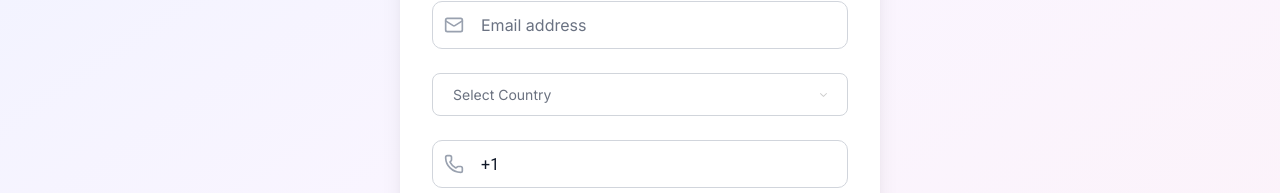
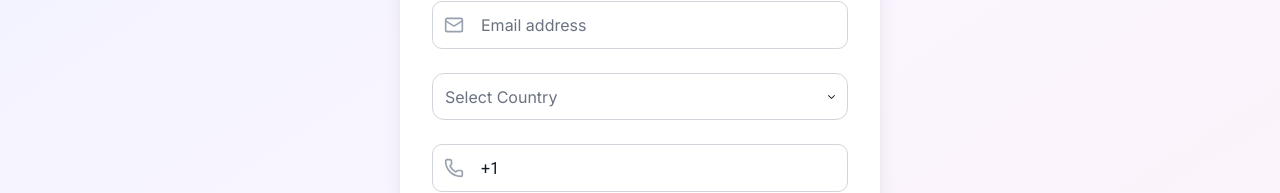
Before and after one commit to Princewill-Nanakumor/Zodashield, a Next.js app: page /signup in a window 1280 px wide. Shown: the part 350-543 px from the top of the page. Built offline with nearby package versions, Linux system fonts and the light colour scheme; no server answers.

Commit message:
fixed signup input form

```diff
--- a/src/components/authComponents/SelectedCountry.tsx
+++ b/src/components/authComponents/SelectedCountry.tsx
@@ -1,5 +1,3 @@
-// src/components/authComponents/SelectedCountry.ts
-
 import Select, {
   StylesConfig,
   OptionProps,
@@ -21,51 +19,101 @@ export interface SelectOption {
 
 export type { StylesConfig, OptionProps };
 
-// Helper to detect dark mode
-const isDark = () =>
-  typeof window !== "undefined" &&
-  window.matchMedia &&
-  window.matchMedia("(prefers-color-scheme: dark)").matches;
+// Helper to detect dark mode - reliable for Next.js
+const isDark = () => {
+  if (typeof window === "undefined") return false;
+  return document.documentElement.classList.contains("dark");
+};
 
 export const customStyles: StylesConfig<SelectOption, false> = {
+  container: (provided) => ({
+    ...provided,
+    width: "100%",
+    minWidth: 0,
+  }),
   control: (provided, state) => {
     const dark = isDark();
     return {
       ...provided,
-      appearance: "none",
-      borderRadius: "0.5rem",
-      borderWidth: "1px",
+      minHeight: "40px",
+      height: "40px",
+      borderRadius: "0.75rem",
+      borderWidth: state.isFocused ? "2px" : "1px",
       borderStyle: "solid",
       borderColor: state.isFocused
-        ? "transparent"
+        ? dark
+          ? "#818CF8"
+          : "#6366F1"
         : dark
-          ? "#374151" // dark:border-gray-600
-          : "#D1D5DB", // border-gray-300
-      backgroundColor: dark ? "#374151" : "white", // dark:bg-gray-700
-      color: dark ? "#F3F4F6" : "#111827", // dark:text-gray-100
-      paddingLeft: "0.75rem",
-      paddingRight: "0.75rem",
-      paddingTop: "0.5rem",
-      paddingBottom: "0.5rem",
-      fontSize: "0.875rem",
-      boxShadow: state.isFocused
-        ? dark
-          ? "0 0 0 2px #818CF8"
-          : "0 0 0 2px #6366F1"
-        : "none",
+          ? "#4B5563"
+          : "#D1D5DB",
+      backgroundColor: dark ? "#374151" : "#fff",
+      color: dark ? "#F3F4F6" : "#111827",
+      fontSize: "1rem",
+      fontFamily: inter.style.fontFamily,
+      boxShadow: "none",
       outline: "none",
-      minHeight: "auto",
       width: "100%",
       cursor: "pointer",
-      fontFamily: inter.style.fontFamily,
+      transition: "all 0.2s ease",
+      [`@media (min-width: 768px)`]: {
+        height: "47px", // for medium and larger screens
+      },
       "&:hover": {
         borderColor: state.isFocused
-          ? "transparent"
+          ? dark
+            ? "#818CF8"
+            : "#6366F1"
           : dark
-            ? "#374151"
+            ? "#4B5563"
             : "#D1D5DB",
       },
-      transition: "box-shadow 0.2s ease",
+    };
+  },
+
+  valueContainer: (provided) => ({
+    ...provided,
+    height: "40px",
+    padding: "0 0.75rem",
+    display: "flex",
+    alignItems: "center",
+    minWidth: 0,
+  }),
+  singleValue: (provided) => {
+    const dark = isDark();
+    return {
+      ...provided,
+      display: "flex",
+      alignItems: "center",
+      gap: "8px",
+      fontSize: "1rem",
+      fontFamily: inter.style.fontFamily,
+      color: dark ? "#F3F4F6" : "#111827",
+      marginLeft: 0,
+      minWidth: 0,
+      maxWidth: "100%",
+    };
+  },
+  input: (provided) => ({
+    ...provided,
+    margin: 0,
+    padding: 0,
+    fontFamily: inter.style.fontFamily,
+    color: "inherit",
+    minWidth: 0,
+  }),
+  placeholder: (provided) => {
+    const dark = isDark();
+    return {
+      ...provided,
+      color: dark ? "#9CA3AF" : "#6B7280",
+      fontFamily: inter.style.fontFamily,
+      marginLeft: 0,
+      minWidth: 0,
+      fontSize: "0.875rem",
+      [`@media (min-width: 768px)`]: {
+        fontSize: "1rem",
+      },
     };
   },
   option: (provided, state) => {
@@ -75,100 +123,71 @@ export const customStyles: StylesConfig<SelectOption, false> = {
       display: "flex",
       alignItems: "center",
       padding: "8px 12px",
-      fontSize: "0.875rem",
+      fontSize: "1rem",
       fontFamily: inter.style.fontFamily,
       backgroundColor: state.isSelected
         ? dark
-          ? "#312E81" // dark:bg-indigo-900
-          : "#EEF2FF" // bg-blue-50
+          ? "#312E81"
+          : "#EEF2FF"
         : state.isFocused
           ? dark
-            ? "#1F2937" // dark:bg-gray-800
-            : "#F3F4F6" // bg-gray-50
+            ? "#374151"
+            : "#F3F4F6"
           : dark
-            ? "#374151"
-            : "white",
+            ? "#1F2937"
+            : "#fff",
       color: dark ? "#F3F4F6" : "#111827",
       cursor: state.isDisabled ? "not-allowed" : "pointer",
       opacity: state.isDisabled ? 0.5 : 1,
-      "&:hover": {
-        backgroundColor: dark ? "#1F2937" : "#F3F4F6",
+      "&:active": {
+        backgroundColor: dark ? "#312E81" : "#EEF2FF",
       },
     };
   },
-  singleValue: (provided) => {
-    const dark = isDark();
-    return {
-      ...provided,
-      display: "flex",
-      alignItems: "center",
-      gap: "8px",
-      fontSize: "0.875rem",
-      marginLeft: "0",
-      fontFamily: inter.style.fontFamily,
-      color: dark ? "#F3F4F6" : "#111827",
-    };
-  },
-  input: (provided) => {
-    const dark = isDark();
-    return {
-      ...provided,
-      marginLeft: "0.5rem",
-      padding: 0,
-      fontFamily: inter.style.fontFamily,
-      color: dark ? "#F3F4F6" : "#111827",
-    };
-  },
-  placeholder: (provided) => {
-    const dark = isDark();
-    return {
-      ...provided,
-      marginLeft: "0.5rem",
-      color: dark ? "#9CA3AF" : "#6B7280", // dark:text-gray-400
-      fontFamily: inter.style.fontFamily,
-    };
-  },
-  dropdownIndicator: (provided) => ({
-    ...provided,
-    padding: "0 4px",
-  }),
-  indicatorSeparator: () => ({
-    display: "none",
-  }),
-  valueContainer: (provided) => ({
-    ...provided,
-    overflow: "hidden",
-    padding: 0,
-    paddingLeft: 0,
-    display: "flex",
-    alignItems: "center",
-  }),
   menu: (provided) => {
     const dark = isDark();
     return {
       ...provided,
       fontFamily: inter.style.fontFamily,
-      backgroundColor: dark ? "#374151" : "white",
+      backgroundColor: dark ? "#1F2937" : "#fff",
       color: dark ? "#F3F4F6" : "#111827",
-      // Fix for mobile layout shift
-      position: "fixed" as const,
-      top: "auto",
-      left: "auto",
-      right: "auto",
-      bottom: "auto",
-      width: "100%",
-      maxWidth: "100vw",
+      borderRadius: "0.75rem",
+      border: `1px solid ${dark ? "#374151" : "#E5E7EB"}`,
+      boxShadow: dark
+        ? "0 4px 6px -1px rgba(0, 0, 0, 0.5), 0 2px 4px -1px rgba(0, 0, 0, 0.3)"
+        : "0 4px 6px -1px rgba(0, 0, 0, 0.1), 0 2px 4px -1px rgba(0, 0, 0, 0.06)",
+      marginTop: "4px",
       zIndex: 9999,
-      // Ensure menu doesn't cause horizontal scroll
-      maxHeight: "200px",
-      overflow: "auto",
+      minWidth: 0,
     };
   },
   menuList: (provided) => ({
     ...provided,
-    // Prevent horizontal scroll
+    padding: "4px",
     maxHeight: "200px",
-    overflow: "auto",
+    minWidth: 0,
+    "::-webkit-scrollbar": {
+      width: "6px",
+    },
+    "::-webkit-scrollbar-track": {
+      background: isDark() ? "#374151" : "#F3F4F6",
+      borderRadius: "3px",
+    },
+    "::-webkit-scrollbar-thumb": {
+      background: isDark() ? "#6366F1" : "#9CA3AF",
+      borderRadius: "3px",
+    },
+  }),
+  dropdownIndicator: (provided) => ({
+    ...provided,
+    padding: "0 8px",
+    color: "inherit",
+    "&:hover": {
+      color: "inherit",
+    },
+  }),
+  indicatorSeparator: () => ({
+    display: "none",
   }),
 };
 
@@ -185,20 +204,21 @@ export const CustomOption = ({
       isDisabled
         ? "opacity-50 cursor-not-allowed"
         : isSelected
-          ? "bg-blue-50 dark:bg-indigo-900"
+          ? "bg-indigo-50 dark:bg-indigo-900"
           : isFocused
-            ? "bg-gray-50 dark:bg-gray-800"
-            : "bg-white dark:bg-gray-700"
-    } hover:bg-gray-100 dark:hover:bg-gray-800`}
+            ? "bg-gray-50 dark:bg-gray-700"
+            : "bg-white dark:bg-gray-800"
+    } hover:bg-gray-100 dark:hover:bg-gray-700`}
   >
     <Image
       src={`https://flagcdn.com/24x18/${data.flag}.png`}
       alt={data.label}
       width={24}
       height={18}
-      className="w-6 h-4 object-cover"
+      className="w-6 h-4 object-cover flex-shrink-0"
+      loading="lazy"
     />
-    <span className="flex-1">{data.label}</span>
+    <span className="flex-1 truncate">{data.label}</span>
     <span className="text-gray-500 dark:text-gray-400 text-sm">
       {data.phoneCode}
     </span>
@@ -213,8 +233,9 @@ export const CustomSingleValue = ({ data }: { data: SelectOption }) => (
       width={24}
       height={18}
       className="w-6 h-4 object-cover flex-shrink-0"
+      loading="lazy"
     />
-    <span className={`truncate flex-1 ${inter.className}`}>{data.label}</span>
+    <span className={`truncate ${inter.className}`}>{data.label}</span>
   </div>
 );
 
--- a/src/components/authComponents/SignUpForm.tsx
+++ b/src/components/authComponents/SignUpForm.tsx
@@ -433,7 +433,7 @@ function ClientSideSelect({
     return (
       <input
         type="text"
-        className="pl-10 sm:pl-12 h-10 sm:h-12 w-full px-3 rounded-lg border border-gray-300 dark:border-gray-600 placeholder-gray-500 dark:placeholder-gray-400 text-sm sm:text-base text-gray-900 dark:text-white bg-white dark:bg-gray-700"
+        className="h-10 sm:h-12 w-full px-3 rounded-lg border border-gray-300 dark:border-gray-600 placeholder-gray-500 dark:placeholder-gray-400 text-sm sm:text-base text-gray-900 dark:text-white bg-white dark:bg-gray-700"
         placeholder="Loading countries..."
         disabled
       />
@@ -462,12 +462,6 @@ function ClientSideSelect({
           }}
           value={countryOptions.find((opt) => opt.label === field.value)}
           classNamePrefix="react-select"
-          className="react-select-container"
-          // Mobile-specific props to prevent layout shifts
-          menuPosition="fixed"
-          menuPlacement="auto"
-          closeMenuOnScroll={true}
-          blurInputOnSelect={true}
         />
       )}
     />
```
